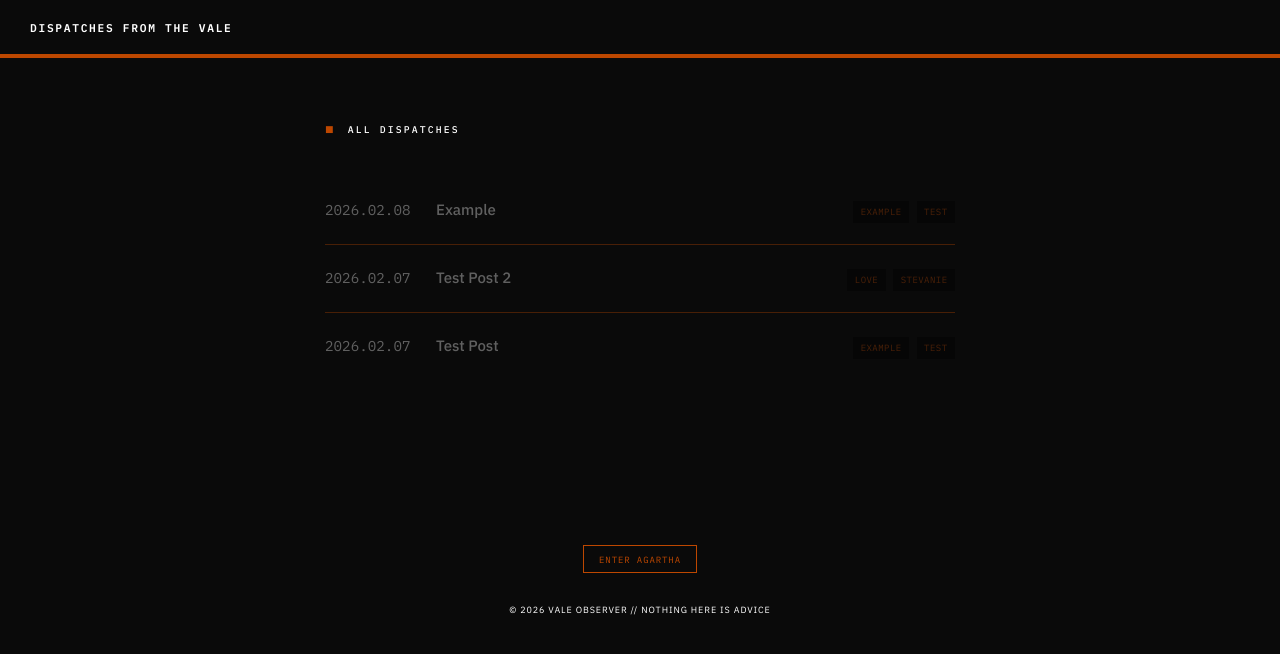
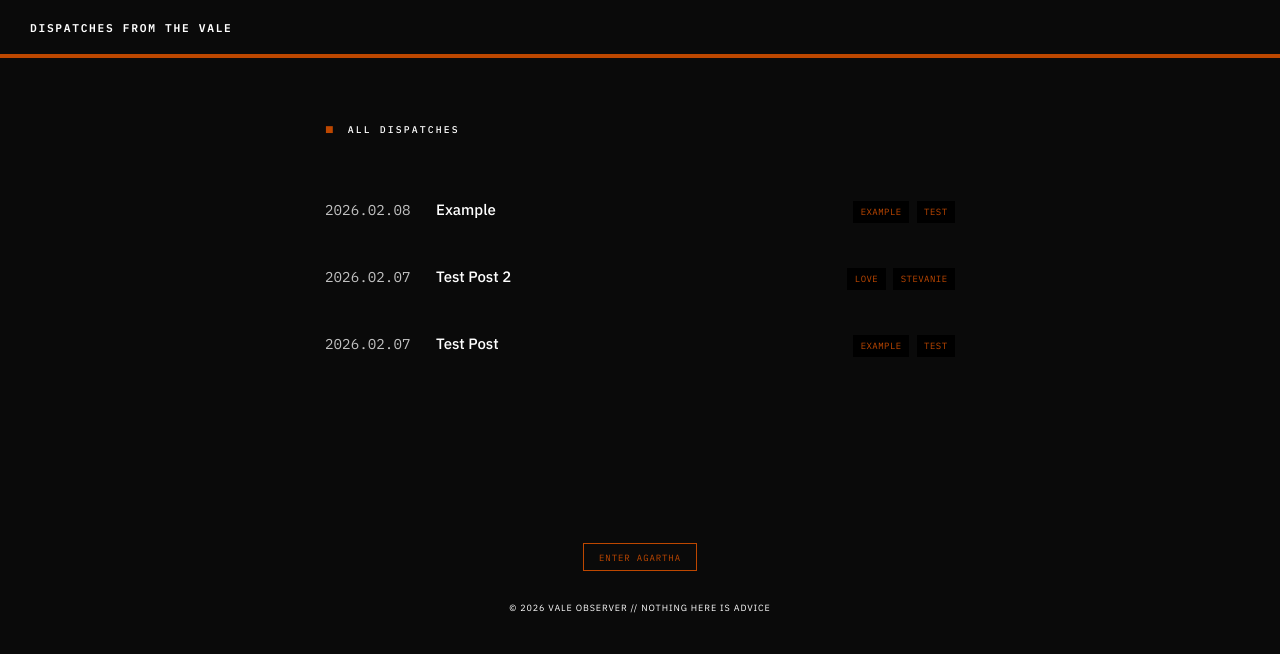
Before and after one commit to valeobserver/dispatches-from-the-vale, a Jekyll site: the page built from archive.html, in a window 1280 px wide. Shown: the top 654 px of the page. Built offline with Jekyll 4.4.1, drawn with Linux system fonts in a browser that asks for light colours.

Commit message:
Update archive.html

```diff
--- a/archive.html
+++ b/archive.html
@@ -26,15 +26,14 @@ permalink: /archive/
 
   .archive-row {
     display: flex;
-    align-items: baseline;           /* all text sits on the same invisible baseline */
+    align-items: baseline;
     gap: 1.4rem;
     padding: 1.4rem 0;
-    border-bottom: 1px solid var(--accent);
-    opacity: 0.35;
+    border-bottom: 1px solid (var(--accent), 0.35);
   }
 
   .archive-row:last-child {
-    border-bottom: none;              /* no line under the very last row */
+    border-bottom: none;
   }
 
   .archive-date {
@@ -42,7 +41,8 @@ permalink: /archive/
     font-size: 0.95rem;
     color: var(--fg);
     white-space: nowrap;
-    min-width: 90px;                  /* keeps dates aligned */
+    min-width: 90px;
+    opacity: 0.75
   }
 
   .archive-post-title {
@@ -52,7 +52,7 @@ permalink: /archive/
     color: var(--fg);
     text-decoration: none;
     transition: color 0.2s ease;
-    flex: 1;                          /* title takes remaining space */
+    flex: 1;
   }
 
   .archive-post-title:hover {
@@ -62,7 +62,7 @@ permalink: /archive/
   .archive-tags {
     display: flex;
     gap: 0.5rem;
-    flex-shrink: 0;                   /* tags don't wrap/collapse */
+    flex-shrink: 0;
   }
 
   .tag {
```
